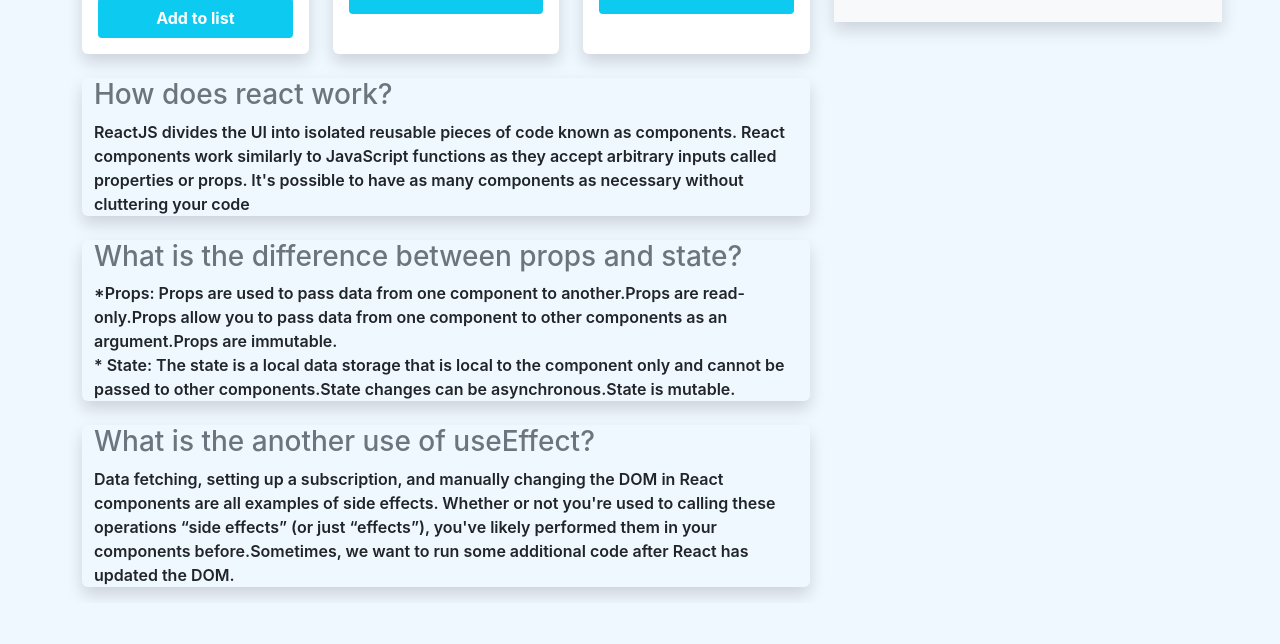
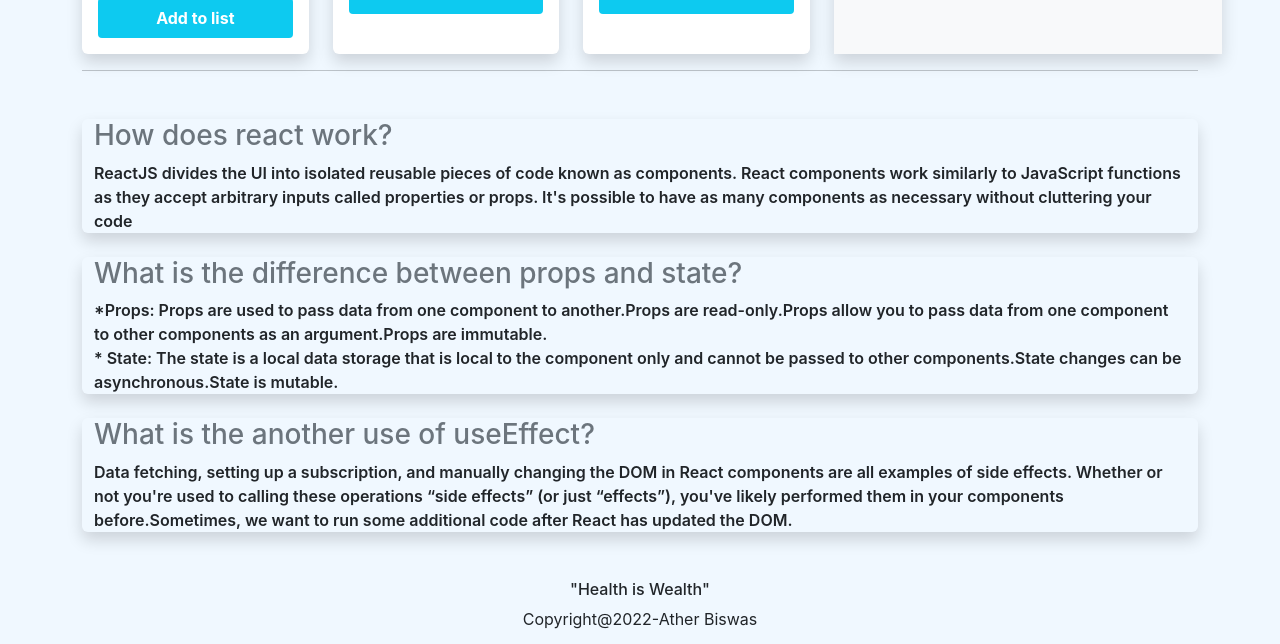
Before and after one commit to Atherbiswas/Fitness_Heroes, a React (Create React App) app: page / in a window 1280 px wide. Shown: the part 1306-1950 px from the top of the page. Before the commit the page ends 1909 px from the top, so only its background shows below. Built offline with nearby package versions, Linux system fonts and the light colour scheme.

Commit message:
added footer

```diff
--- a/src/App.js
+++ b/src/App.js
@@ -1,9 +1,14 @@
 import './App.css';
+import Answer from './Components/Answer/Answer';
+import Footer from './Components/Footer/Footer';
 import Home from './Components/Home/Home';
 function App() {
   return (
     <div className='container'>
       <Home></Home>
+      <hr />
+      <Answer></Answer>
+      <Footer></Footer>
     </div>
   );
 }
--- a/src/Components/Activity/Activity.js
+++ b/src/Components/Activity/Activity.js
@@ -82,7 +82,7 @@ const Activity = (props) => {
             </section>
             {/* actively button part */}
             <section className='mt-5'>
-                <button onClick={notify} className='border border-0 bg-info p-2 w-100 text-white fw-bolder fs-5 rounded'>Activity Completed</button>
+                <button onClick={notify} className='border border-0 bg-info p-2 w-100 text-white fw-bolder fs-5 rounded mb-2'>Activity Completed</button>
                 <ToastContainer />
             </section>
         </div>
--- a/src/Components/Answer/Answer.js
+++ b/src/Components/Answer/Answer.js
@@ -3,7 +3,7 @@ import './Answer.css'
 
 const Answer = () => {
     return (
-        <div>
+        <div className=' mt-5'>
             <section className='container mt-4 shadow rounded'>
                 <h3 className='text-muted'>How does react work?</h3>
                 <p className='fw-semibold'>ReactJS divides the UI into isolated reusable pieces of code known as components. React components work similarly to JavaScript functions as they accept arbitrary inputs called properties or props. It's possible to have as many components as necessary without cluttering your code</p>
--- /dev/null
+++ b/src/Components/Footer/Footer.js
@@ -0,0 +1,14 @@
+import React from 'react';
+
+const Footer = () => {
+    return (
+        <div>
+            <div className='text-center mt-5'>
+                <h6>"Health is Wealth"</h6>
+                <p>Copyright@2022-Ather Biswas</p>
+            </div>
+        </div>
+    );
+};
+
+export default Footer;
--- a/src/Components/Home/Home.css
+++ b/src/Components/Home/Home.css
@@ -1,5 +1,5 @@
 .activity-section {
-    max-height: 166vh;
+    /* max-height: 166vh; */
     position: sticky;
-    top: 0;
+    top: 0px;
 }
--- a/src/Components/Home/Home.js
+++ b/src/Components/Home/Home.js
@@ -4,7 +4,6 @@ import '../Tool/Tool.css'
 import './Home.css'
 import Tool from '../Tool/Tool';
 import Activity from '../Activity/Activity';
-import Answer from '../Answer/Answer';
 
 const Home = () => {
     const [tools, setTools] = useState([]);
@@ -33,7 +32,7 @@ const Home = () => {
                     handleAddToExercise = {handleAddToExercise}></Tool>)
             }
         </div>
-            <Answer></Answer>
+
             </div>
             <div className='col-md-4 col-sm-12 bg-light shadow activity-section'>
               <Activity exerciseTime = {exerciseTime}></Activity>
```
Also changed, not shown: src/Components/Footer/Footer.css (added).
